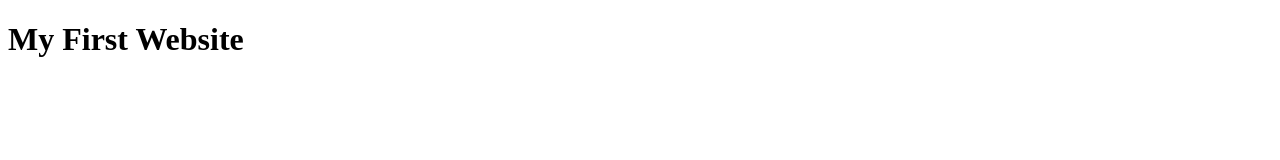
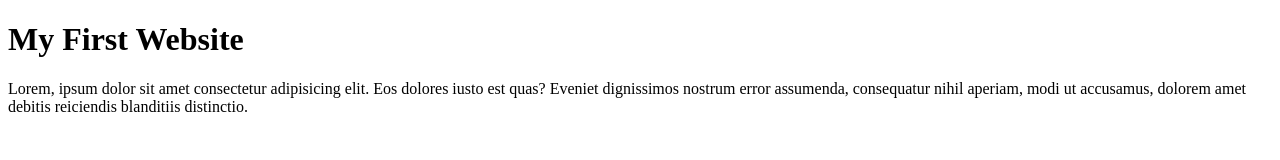
Before and after one commit to JosephKimani234/my-first-website, a plain HTML site: page index.html in a window 1280 px wide. Drawn offline with Linux system fonts and the light colour scheme.

Commit message:
add paragraph

```diff
--- a/index.html
+++ b/index.html
@@ -1,12 +1,18 @@
 <!DOCTYPE html>
 <html lang="en">
-<head>
-    <meta charset="UTF-8">
-    <meta http-equiv="X-UA-Compatible" content="IE=edge">
-    <meta name="viewport" content="width=device-width, initial-scale=1.0">
+  <head>
+    <meta charset="UTF-8" />
+    <meta http-equiv="X-UA-Compatible" content="IE=edge" />
+    <meta name="viewport" content="width=device-width, initial-scale=1.0" />
     <title>My First Website</title>
-</head>
-<body>
+  </head>
+  <body>
     <h1>My First Website</h1>
-</body>
+    <p>
+      Lorem, ipsum dolor sit amet consectetur adipisicing elit. Eos dolores
+      iusto est quas? Eveniet dignissimos nostrum error assumenda, consequatur
+      nihil aperiam, modi ut accusamus, dolorem amet debitis reiciendis
+      blanditiis distinctio.
+    </p>
+  </body>
 </html>
```
